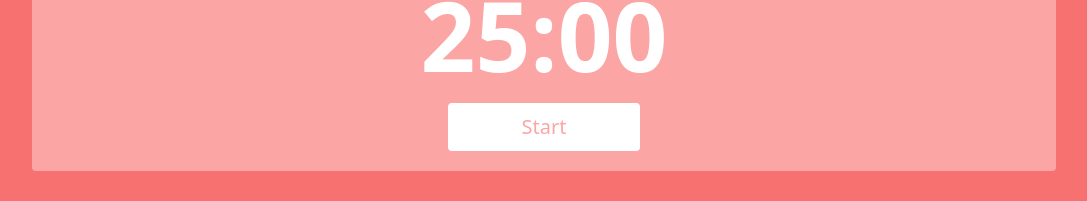
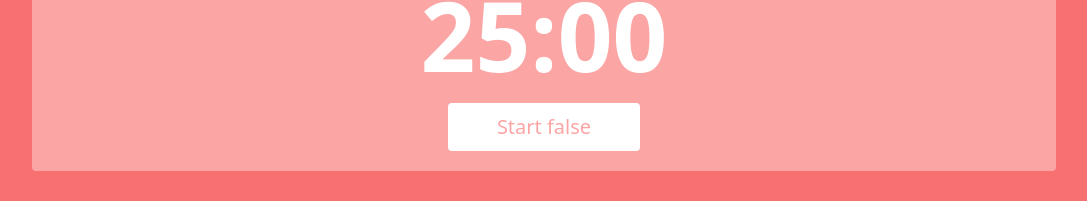
Before and after one commit to assisfery/pomodoro-with-react, a React (Create React App) app: page / in a window 1280 px wide. Shown: the part 89-290 px from the top of the page, without its empty margins (96-1183 px from the left). Built offline with nearby package versions, Linux system fonts and the light colour scheme.

Commit message:
counter interval

```diff
--- a/src/App.js
+++ b/src/App.js
@@ -1,13 +1,28 @@
 //import logo from './logo.svg';
 //import './App.css';
-import { useState } from "react";
+import { useState, useEffect } from "react";
 
 function App() {
 
   var [totalSeconds, setTotalSeconds] = useState(25 * 60);
+  var [started, setStarted] = useState(false);
+  var [timer, setTimer] = useState(null);
 
   var togglePomodoro = () => {
+    setStarted(started = !started);
 
+    if(started)
+    {
+      setTimer(setInterval(() => {
+
+          setTotalSeconds((totalSeconds) => totalSeconds > 0 ? totalSeconds - 1 : 0);
+
+      }, 1000));
+    }
+    else
+    {
+      clearInterval(timer);
+    }
   }
 
   return (
@@ -22,7 +37,7 @@ function App() {
         <button
           onClick={ togglePomodoro }
           className='mt-5 text-red-300 bg-white text-xl rounded py-2 w-48 border-2 border-white hover:bg-red-300 hover:text-white'>
-          Start
+          Start { started.toString() }
         </button>
       </section>
     </main>
```
